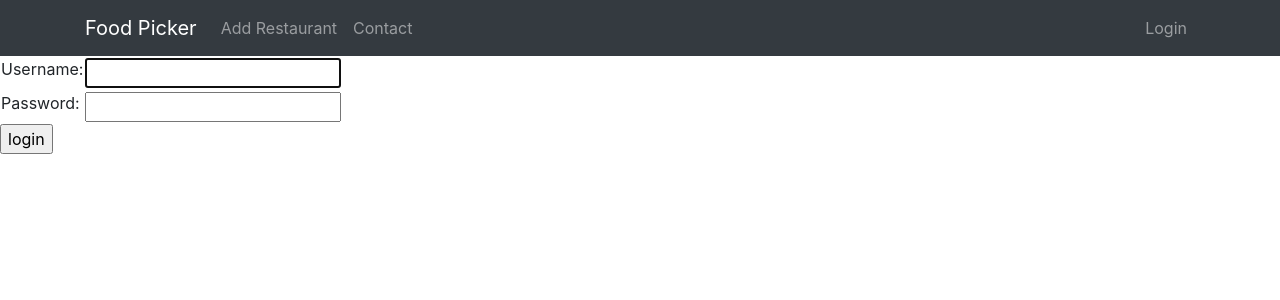
After one commit to Tonykushe/Food-Picker, a Django app: page /login/ in a window 1280 px wide. The commit adds this page. Shown: the top 300 px of the page. Run offline with Django 3.2, Linux system fonts and the light colour scheme; some libraries are stand-ins or nearby versions.

Commit message:
New updates

```diff
--- a/foodpicker/settings/base.py
+++ b/foodpicker/settings/base.py
@@ -51,6 +51,7 @@ MIDDLEWARE = [
 ]
 
 ROOT_URLCONF = 'foodpicker.urls'
+LOGIN_URL = '/login/'
 
 TEMPLATES = [
     {
--- /dev/null
+++ b/restaurants/templates/registration/login.html
@@ -0,0 +1,37 @@
+{% extends "restaurants/base.html" %}
+
+{% block body %}
+
+    {% if form.errors %}
+        <p>Your username and password didn't match. Please try again.</p>
+    {% endif %}
+
+    {% if next %}
+        {% if user.is_authenticated %}
+        <p>Your account doesn't have access to this page. To proceed,
+        please login with an account that has access.</p>
+        {% else %}
+        <p>Please login to see this page.</p>
+        {% endif %}
+    {% endif %}
+
+    <form method="post" action="{% url 'login' %}">
+        {% csrf_token %}
+        <table>
+        <tr>
+            <td>{{ form.username.label_tag }}</td>
+            <td>{{ form.username }}</td>
+        </tr>
+        <tr>
+            <td>{{ form.password.label_tag }}</td>
+            <td>{{ form.password }}</td>
+        </tr>
+        </table>
+
+        <input type="submit" value="login" />
+        <input type="hidden" name="next" value="{{ next }}" />
+    </form>
+
+    {# Assumes you setup the password_reset view in your URLconf #}
+
+{% endblock %}
--- a/restaurants/templates/restaurants/base.html
+++ b/restaurants/templates/restaurants/base.html
@@ -24,7 +24,7 @@
   <body>
     <nav class="navbar navbar-expand-lg navbar-dark bg-dark">
       <div class="container">
-      <a class="navbar-brand" href="}">Food Picker</a>
+      <a class="navbar-brand" href="{% url 'restaurants' %}">Food Picker</a>
       <button class="navbar-toggler" type="button" data-toggle="collapse" data-target="#navbarSupportedContent" aria-controls="navbarSupportedContent" aria-expanded="false" aria-label="Toggle navigation">
         <span class="navbar-toggler-icon"></span>
       </button>
@@ -32,7 +32,7 @@
       <div class="collapse navbar-collapse" id="navbarSupportedContent">
         <ul class="navbar-nav">
           <li class="nav-item">
-            <a class="nav-link" href="">About</a>
+            <a class="nav-link" href="{% url 'restaurants-create' %}">Add Restaurant</a>
           </li>
           <li class="nav-item">
             <a class="nav-link" href="">Contact</a>
--- a/restaurants/templates/restaurants/restaurant_list.html
+++ b/restaurants/templates/restaurants/restaurant_list.html
@@ -5,7 +5,9 @@
 			<h3>Restaurants List</h3>
 			<ul>
 				{% for obj in object_list %}
-					<li>  <a href="/restaurants/{{ obj.slug }}">{{ obj }}</a> </li>
+					<li>  <a href="{{ obj.get_absolute_url }}">
+					{{ obj }}</a>
+					</li>
 					 {{obj.name}} {{obj.category}}
 				{% endfor %}
 			</ul>
--- a/restaurants/urls.py
+++ b/restaurants/urls.py
@@ -1,11 +1,13 @@
 from django.conf.urls import url
 from restaurants.views import *
 from django.views.generic import TemplateView
+from django.contrib.auth.views import LoginView
 
 urlpatterns = [
-	url(r'^restaurants/$', RestaurantListView.as_view()),
-	url(r'^restaurants/create/$', RestaurantCreateView.as_view()),
-    url(r'^restaurants/(?P<slug>[\w-]+)/$', RestaurantDetailView.as_view()),
+	url(r'^login/$', LoginView.as_view(), name='login'),
+	url(r'^restaurants/$', RestaurantListView.as_view(), name='restaurants'),
+	url(r'^restaurants/create/$', RestaurantCreateView.as_view(), name='restaurants-create'),
+    url(r'^restaurants/(?P<slug>[\w-]+)/$', RestaurantDetailView.as_view(), name='restaurants-detail'),
 
     #url(r'^restaurants/(?P<slug>\w+)/$', RestaurantListView.as_view()),
     # url(r'^restaurants/african/$', AfricanRestaurantListView.as_view()),
```
Also changed, not shown: restaurants/forms.py (+6 -4 lines), restaurants/models.py (+11 -1 lines), restaurants/validators.py (added, +15 -0 lines), restaurants/views.py (+8 -1 lines), db.sqlite3, restaurants/migrations/0012_auto_20171025_1212.py (added), restaurants/migrations/0013_restaurant_owner.py (added).
